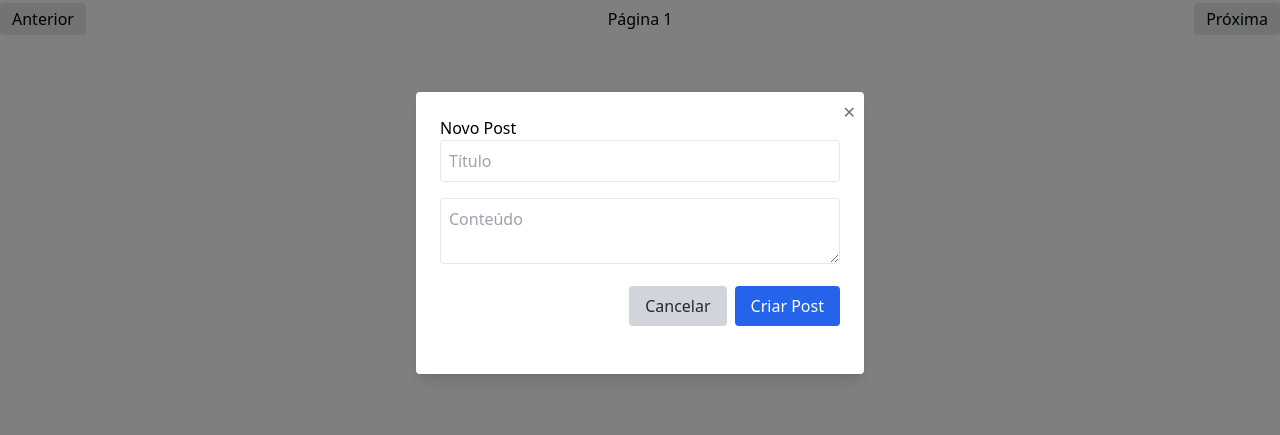
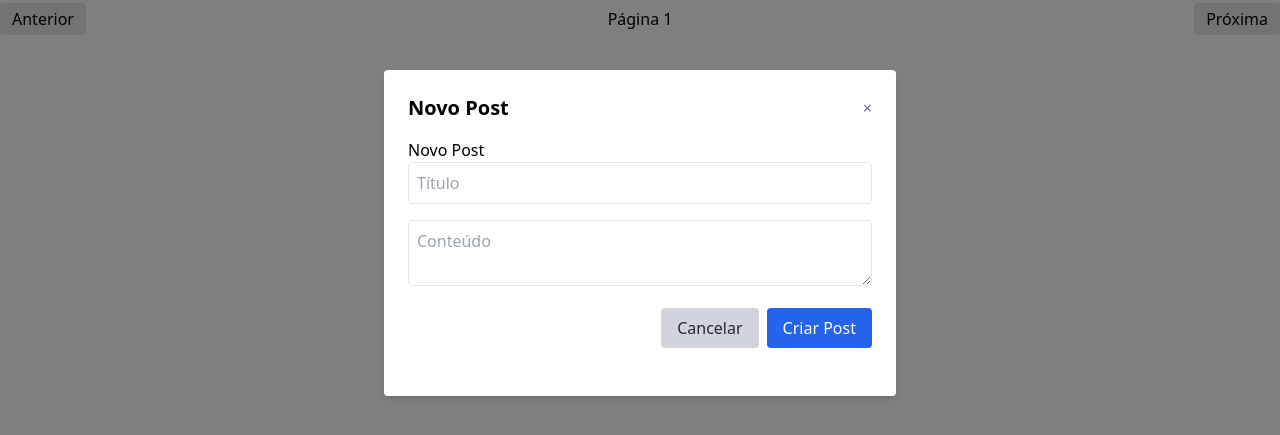
Before and after one commit to TiagoMarinhoSousa/desafio-preco-justo, an Angular app: page / in a window 1280 px wide. Both pictures are taken after a click on the button "Novo Post". Shown: the part 167-602 px from the top of the page. Built offline with nearby package versions, Linux system fonts and the light colour scheme; no server answers.

Commit message:
feat: adiciona exclusão de posts com confirmação via modal reutilizável e rollback otimista

```diff
--- a/src/app/posts/post-list.page.html
+++ b/src/app/posts/post-list.page.html
@@ -30,7 +30,6 @@
         <span *ngIf="sortColumn === 'body'">{{ sortAsc ? '⬆️' : '⬇️' }}</span>
       </th>
       <th class="p-2 text-right">Ações</th>
-
     </tr>
   </thead>
   <tbody>
@@ -38,12 +37,14 @@
       <td class="p-2">{{ post.id }}</td>
       <td class="p-2">{{ post.title }}</td>
       <td class="p-2">{{ post.body }}</td>
-      <td class="p-2 text-right">
+      <td class="p-2 text-right space-x-2">
         <button (click)="startEdit(post)" class="text-blue-600 hover:underline">
           Editar
         </button>
+        <button (click)="startDelete(post)" class="text-red-600 hover:underline">
+          Excluir
+        </button>
       </td>
-
     </tr>
   </tbody>
 </table>
@@ -67,17 +68,31 @@
 </div>
 
 <!-- Modal de criação -->
-<app-modal *ngIf="showModal" (close)="showModal = false">
+<app-modal *ngIf="showModal" title="Novo Post" (close)="showModal = false">
   <app-post-form
     (submitPost)="handleModalSubmit($event)"
     (cancel)="showModal = false"
   ></app-post-form>
 </app-modal>
+<!-- Modal de edição -->
 
-<app-modal *ngIf="editingPost" (close)="editingPost = null">
+<app-modal *ngIf="editingPost" title="Editar Post" (close)="editingPost = null">
   <app-post-form
     [post]="editingPost"
     (submitPost)="handleEditSubmit($event)"
     (cancel)="editingPost = null"
   ></app-post-form>
 </app-modal>
+
+<!-- Modal de confirmação de exclusão -->
+<app-modal
+  *ngIf="pendingDelete"
+  title="Confirmar Exclusão"
+  (close)="pendingDelete = null"
+>
+  <p class="mb-4">Tem certeza que deseja excluir o post "{{ pendingDelete.id }}"?</p>
+  <div class="flex justify-end gap-2">
+    <button (click)="pendingDelete = null" class="bg-gray-300 px-4 py-2 rounded">Cancelar</button>
+    <button (click)="confirmDelete()" class="bg-red-600 text-white px-4 py-2 rounded">Confirmar</button>
+  </div>
+</app-modal>
--- a/src/app/posts/post-list.page.ts
+++ b/src/app/posts/post-list.page.ts
@@ -105,7 +105,9 @@ export class PostListPage {
     updatedPosts[index] = updated;
     this.postsSubject.next(updatedPosts);
 
-  this.postService.updatePost(updated).pipe(
+    this.postService
+      .updatePost(updated)
+      .pipe(
         tap((response) => {
           console.log('API respondeu com:', response);
           updatedPosts[index] = response;
@@ -117,7 +119,8 @@ export class PostListPage {
           this.postsSubject.next(updatedPosts);
           return of(original);
         })
-  ).subscribe();
+      )
+      .subscribe();
 
     this.editingPost = null;
   }
@@ -127,5 +130,30 @@ export class PostListPage {
     this.editingPost = post;
   }
 
+  pendingDelete: Post | null = null;
+  startDelete(post: Post): void {
+    this.pendingDelete = post;
+  }
 
+
+  confirmDelete(): void {
+    const post = this.pendingDelete;
+    if (!post) return;
+
+    const currentPosts = this.postsSubject.getValue();
+    const updatedPosts = currentPosts.filter((p) => p.id !== post.id);
+    this.postsSubject.next(updatedPosts); // remoção otimista
+
+    this.postService
+      .deletePost(post.id!)
+      .pipe(
+        catchError(() => {
+          this.postsSubject.next(currentPosts); // rollback
+          return of(null);
+        })
+      )
+      .subscribe();
+
+    this.pendingDelete = null;
   }
+}
--- a/src/app/posts/services/post.service.ts
+++ b/src/app/posts/services/post.service.ts
@@ -22,6 +22,9 @@ export class PostService {
 updatePost(post: Post): Observable<Post> {
   return this.http.put<Post>(`${this.API_URL}/${post.id}`, post);
 }
+deletePost(id: number): Observable<void> {
+  return this.http.delete<void>(`${this.API_URL}/${id}`);
+}
 
 
 }
--- a/src/app/shared/components/modal.component.html
+++ b/src/app/shared/components/modal.component.html
@@ -1,17 +1,9 @@
-<div
-  class="fixed inset-0 bg-black bg-opacity-50 flex items-center justify-center z-50"
-  role="dialog"
-  aria-modal="true"
->
-  <div class="bg-white p-6 rounded shadow-lg w-full max-w-md relative">
-    <button
-      (click)="onClose()"
-      class="absolute top-2 right-2 text-gray-500 hover:text-gray-700"
-      aria-label="Fechar modal"
-    >
-      ✕
-    </button>
-
+<div class="fixed inset-0 bg-black bg-opacity-50 flex items-center justify-center z-50">
+  <div class="bg-white p-6 rounded shadow-md w-full max-w-lg">
+    <div class="flex justify-between items-center mb-4">
+      <h2 class="text-xl font-bold">{{ title }}</h2>
+      <button (click)="close.emit()" class="text-gray-500 hover:text-black">×</button>
+    </div>
     <ng-content></ng-content>
   </div>
 </div>
--- a/src/app/shared/components/modal.component.ts
+++ b/src/app/shared/components/modal.component.ts
@@ -1,4 +1,4 @@
-import { Component, EventEmitter, Output } from '@angular/core';
+import { Component, EventEmitter, Input, Output } from '@angular/core';
 import { CommonModule } from '@angular/common';
 
 @Component({
@@ -8,9 +8,6 @@ import { CommonModule } from '@angular/common';
   templateUrl: './modal.component.html',
 })
 export class ModalComponent {
+  @Input() title = '';
   @Output() close = new EventEmitter<void>();
-
-  onClose(): void {
-    this.close.emit();
-  }
 }
```
Lines whose indentation alone changed are shown as unchanged.
